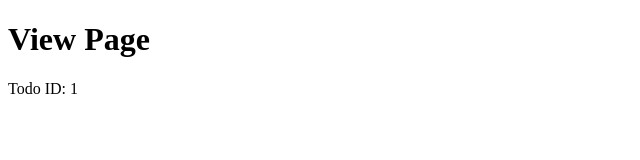
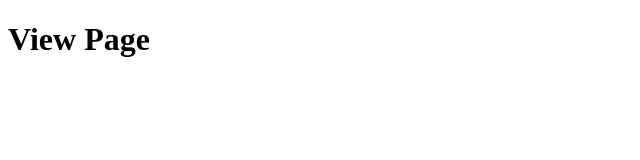
Before and after one commit to DinaBader/Note-manager-application, a Next.js app in the folder note-manager/: page /view/1 in a window 1280 px wide. Shown: the top 160 px of the page, without its empty margins (0-640 px from the left). Built offline with nearby package versions, Linux system fonts and the light colour scheme.

Commit message:
Retrieved to do and displayed its description

```diff
--- a/note-manager/pages/view/[id].js
+++ b/note-manager/pages/view/[id].js
@@ -1,17 +1,24 @@
-
 import React from 'react';
 import { useRouter } from 'next/router';
+import { useSelector } from 'react-redux';
 
-const view = () => {
+const ViewPage = () => {
     const router = useRouter();
     const { id } = router.query;
 
-    return (
+    const todo = useSelector((state) => state.Todo.todos.find((item) => item.id === id));
+        return (
         <div>
             <h1>View Page</h1>
-            <p>Todo ID: {id}</p>
+            {todo &&
+                <>
+                    <p>To do: {todo.todo}</p>
+                    <p>Description: {todo.description}</p>
+                </>
+            }
+
         </div>
     );
 };
 
-export default view;
+export default ViewPage;
```
